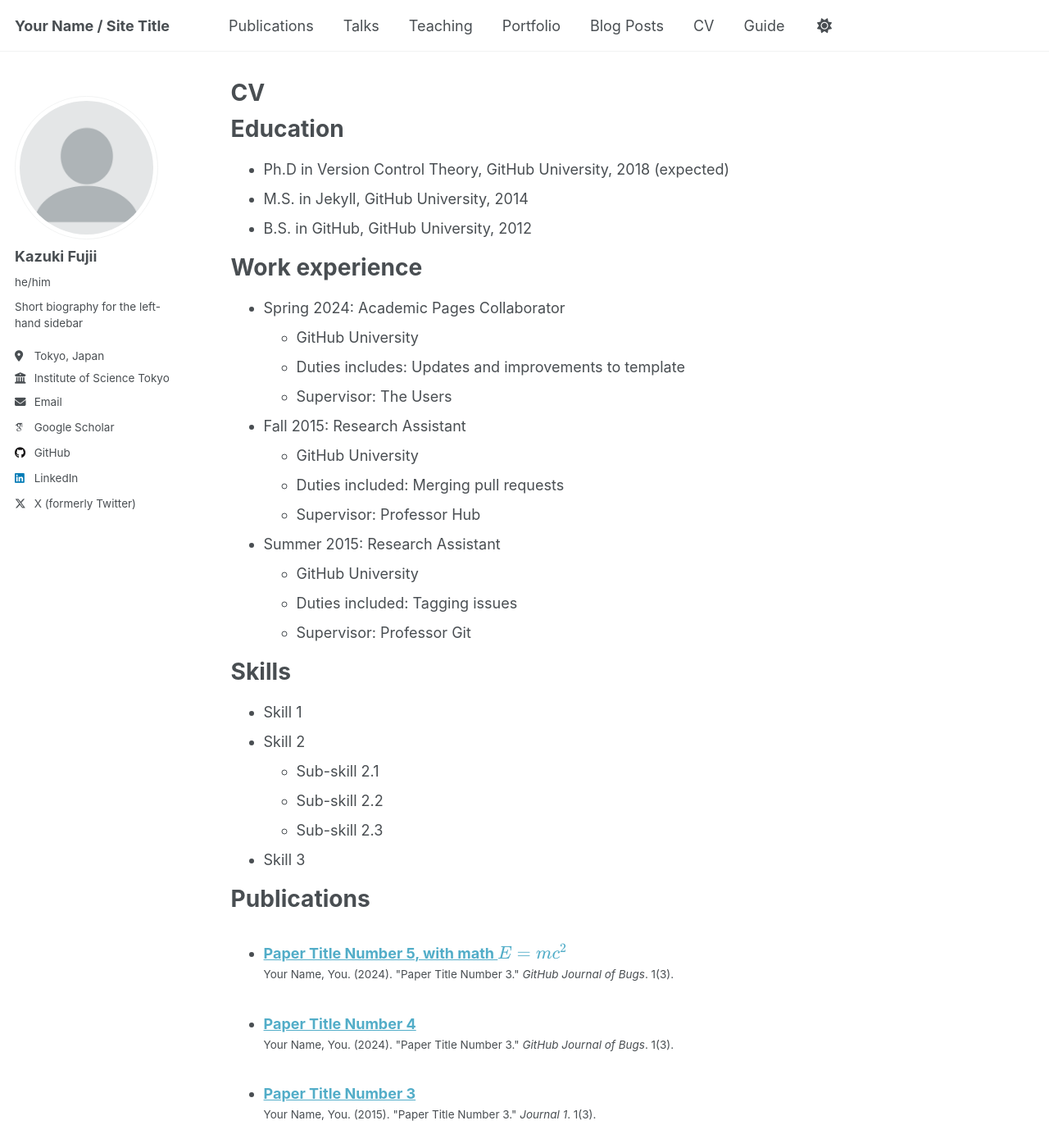
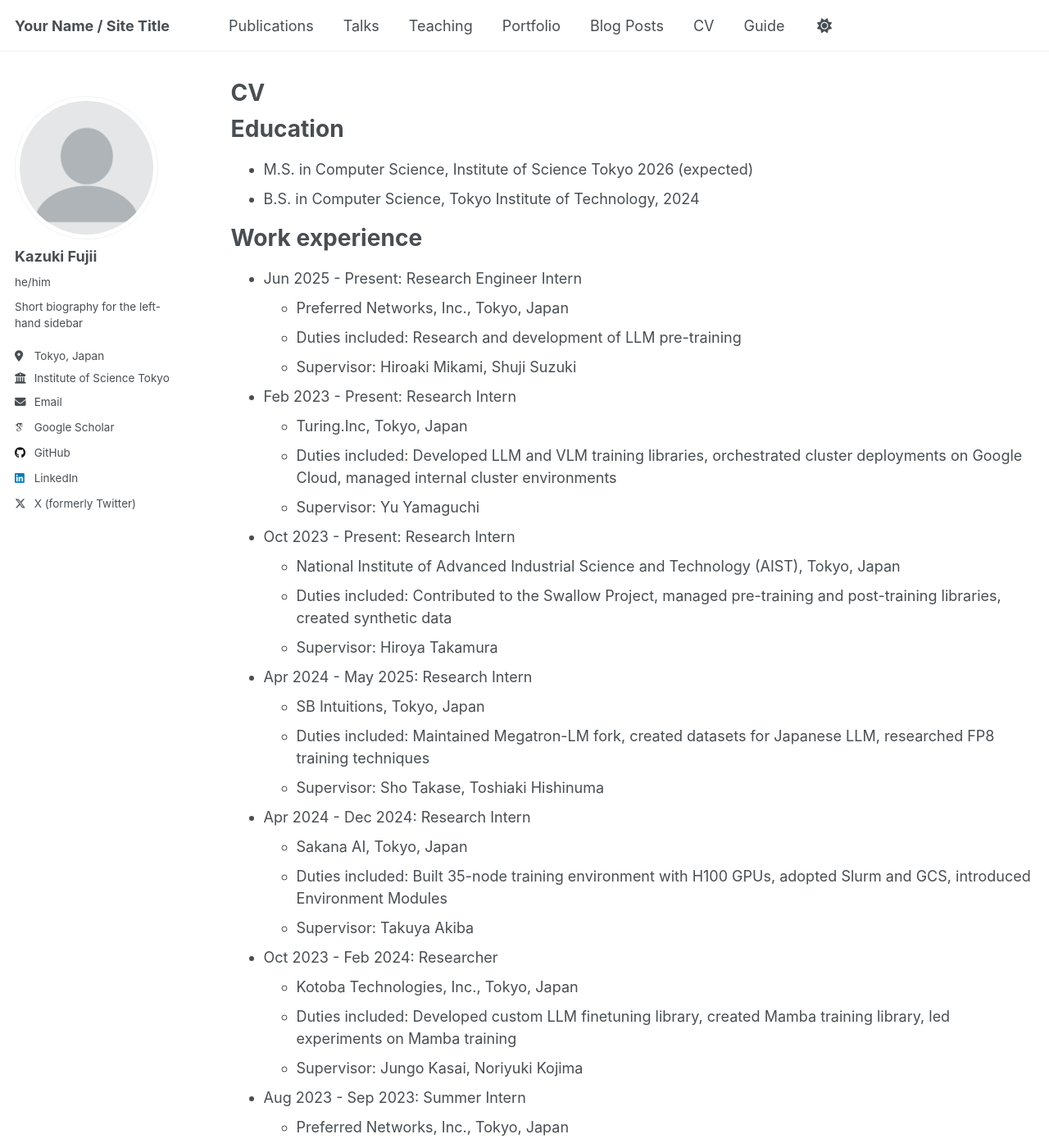
Before and after one commit to okoge-kaz/okoge-kaz.github.io, a Jekyll site: the page built from _pages/cv.md, in a window 1280 px wide and 1400 px high. Shown: the whole window at 82% size. Built offline with Jekyll 4.4.1, drawn with Linux system fonts in a browser that asks for light colours; some web fonts are replaced; some of the changed text lies outside the part shown.

Commit message:
add education & work experience

```diff
--- a/_pages/cv.md
+++ b/_pages/cv.md
@@ -11,35 +11,67 @@
 
 Education
 ======
-* Ph.D in Version Control Theory, GitHub University, 2018 (expected)
-* M.S. in Jekyll, GitHub University, 2014
-* B.S. in GitHub, GitHub University, 2012
+* M.S. in Computer Science, Institute of Science Tokyo 2026 (expected)
+* B.S. in Computer Science, Tokyo Institute of Technology, 2024
 
 Work experience
 ======
-* Spring 2024: Academic Pages Collaborator
-  * GitHub University
-  * Duties includes: Updates and improvements to template
-  * Supervisor: The Users
+* Jun 2025 - Present: Research Engineer Intern
+  * Preferred Networks, Inc., Tokyo, Japan
+  * Duties included: Research and development of LLM pre-training
+  * Supervisor: Hiroaki Mikami, Shuji Suzuki
 
-* Fall 2015: Research Assistant
-  * GitHub University
-  * Duties included: Merging pull requests
-  * Supervisor: Professor Hub
 
-* Summer 2015: Research Assistant
-  * GitHub University
-  * Duties included: Tagging issues
-  * Supervisor: Professor Git
+* Feb 2023 - Present: Research Intern
+  * Turing.Inc, Tokyo, Japan
+  * Duties included: Developed LLM and VLM training libraries, orchestrated cluster deployments on Google Cloud, managed internal cluster environments
+  * Supervisor: Yu Yamaguchi
 
-Skills
-======
-* Skill 1
-* Skill 2
-  * Sub-skill 2.1
-  * Sub-skill 2.2
-  * Sub-skill 2.3
-* Skill 3
+
+* Oct 2023 - Present: Research Intern
+  * National Institute of Advanced Industrial Science and Technology (AIST), Tokyo, Japan
+  * Duties included: Contributed to the Swallow Project, managed pre-training and post-training libraries, created synthetic data
+  * Supervisor: Hiroya Takamura
+
+
+* Apr 2024 - May 2025: Research Intern
+  * SB Intuitions, Tokyo, Japan
+  * Duties included: Maintained Megatron-LM fork, created datasets for Japanese LLM, researched FP8 training techniques
+  * Supervisor: Sho Takase, Toshiaki Hishinuma
+
+
+* Apr 2024 - Dec 2024: Research Intern
+  * Sakana AI, Tokyo, Japan
+  * Duties included: Built 35-node training environment with H100 GPUs, adopted Slurm and GCS, introduced Environment Modules
+  * Supervisor: Takuya Akiba
+
+
+* Oct 2023 - Feb 2024: Researcher
+  * Kotoba Technologies, Inc., Tokyo, Japan
+  * Duties included: Developed custom LLM finetuning library, created Mamba training library, led experiments on Mamba training
+  * Supervisor: Jungo Kasai, Noriyuki Kojima
+
+
+* Aug 2023 - Sep 2023: Summer Intern
+  * Preferred Networks, Inc., Tokyo, Japan
+  * Duties included: Developed prototype web app with FastAPI and Next.js, deployed on AWS ECS
+  * Supervisor: Yuichi Inagaki, Yoichi Yamakawa
+
+
+* May 2022 - Nov 2022: Backend Developer
+  * pixiv Inc., Tokyo, Japan
+  * Duties included: Led backend development with Ruby on Rails, modernized legacy APIs, enhanced admin site
+
+
+* Sep 2022: Cloud Infrastructure Engineer
+  * Money Forward, Inc., Tokyo, Japan
+  * Duties included: Managed AWS EKS infrastructure, consolidated resources, modified Terraform files
+
+
+* Aug 2022 - Sep 2022: Software Engineer Intern
+  * Cookpad Japan, Kanagawa, Japan
+  * Duties included: Redeveloped shopping site with TypeScript and Next.js, optimized performance
+
 
 Publications
 ======
```
